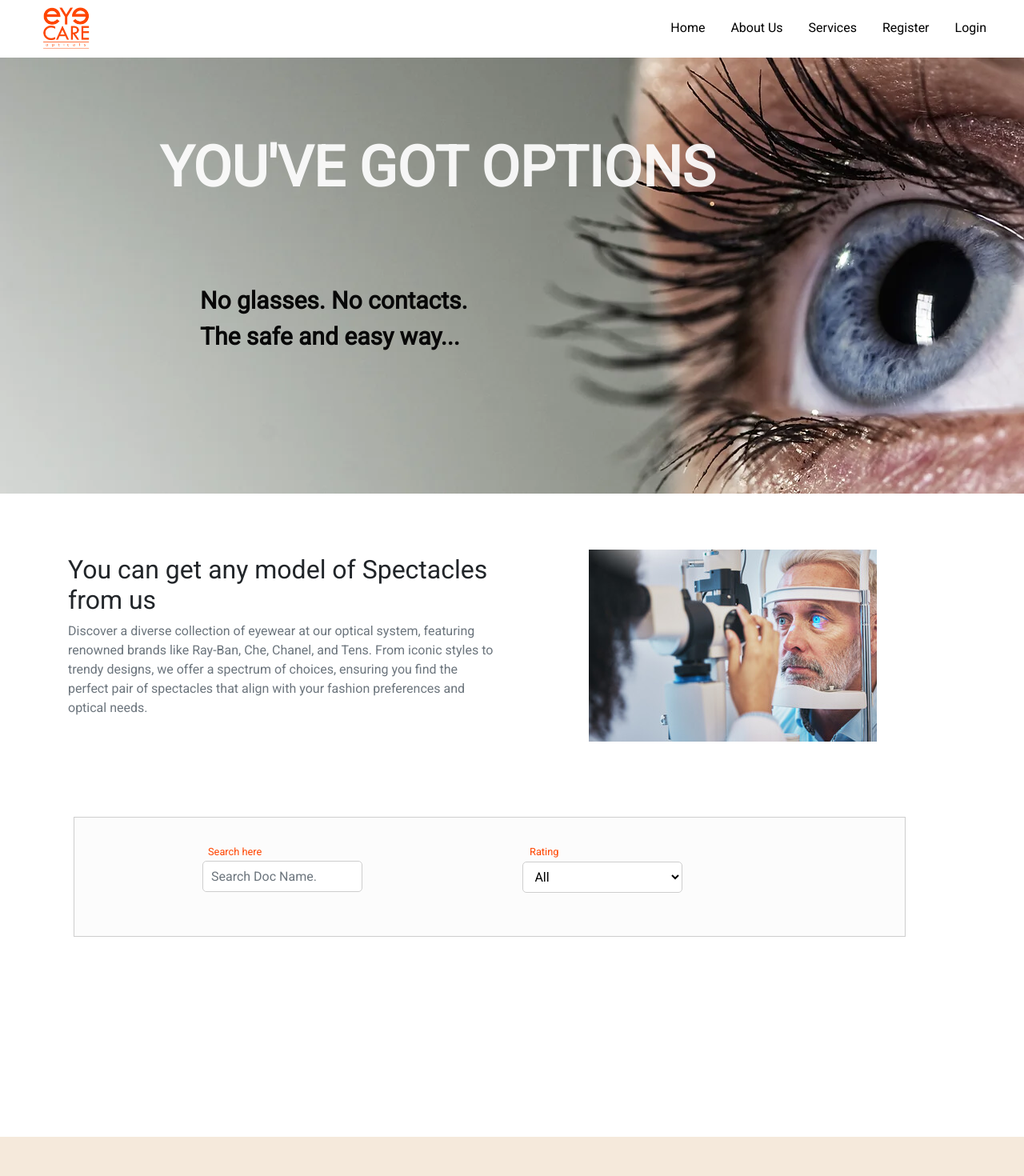
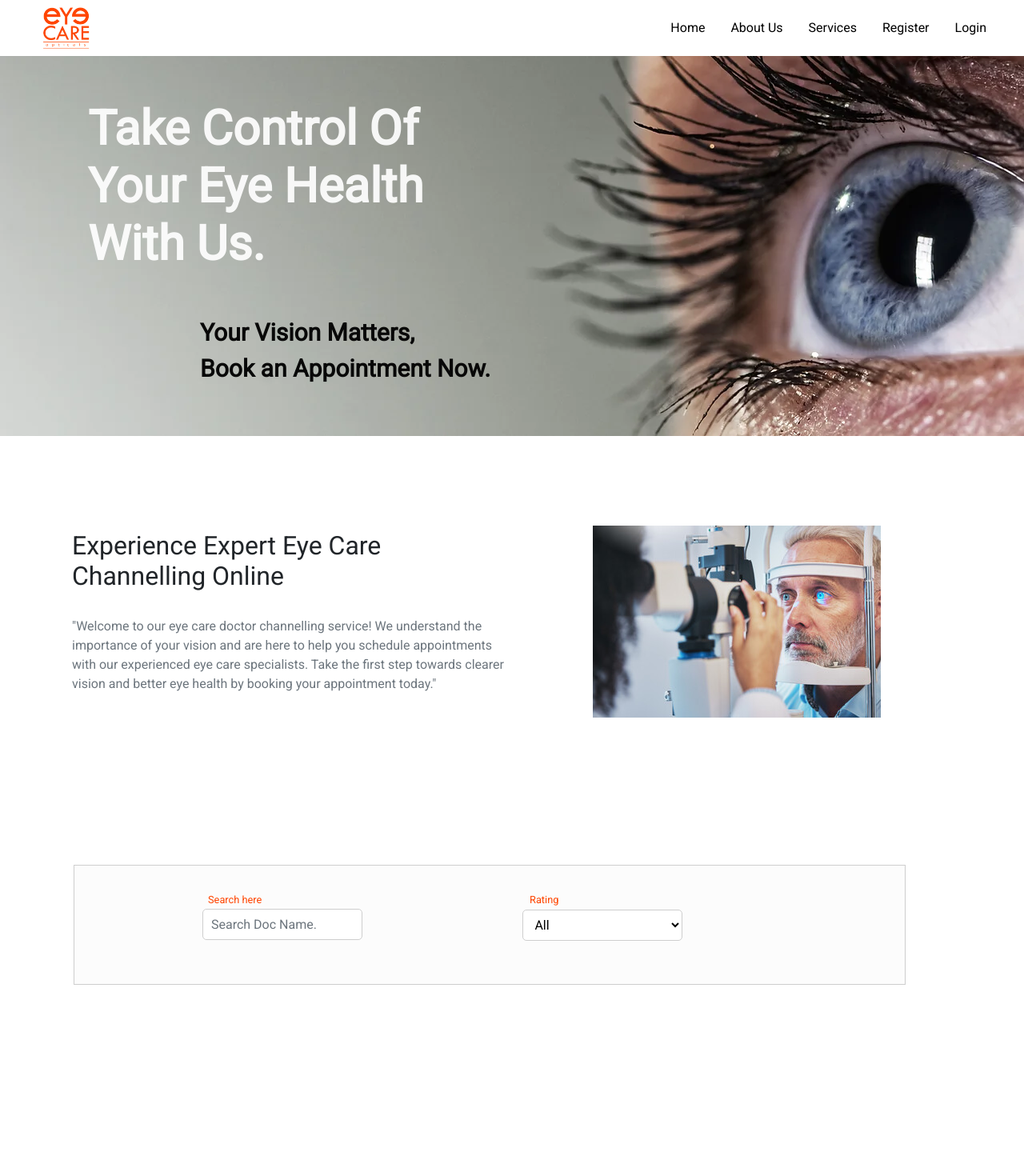
Before and after one commit to AbhishekPeiris/eYeCAREopticals, a React (Create React App) app in the folder frontend/: page /ophthalmologists in a window 1280 px wide. Shown: the top 1470 px of the page at 80% size. Built offline with nearby package versions, Linux system fonts and the light colour scheme.

Commit message:
update css

```diff
--- a/frontend/src/screens/EarSpecialistsScreen.js
+++ b/frontend/src/screens/EarSpecialistsScreen.js
@@ -5,13 +5,15 @@ import styles from '../styles/EarSpecialists.css';
 
 export default function EarSpecialistsScreen() {
     return (
-        <div>
+        <div className='background'>
             <br /><br /><br />
 
             <div className='row'>
                         <div className='col md-3 EarSptable_1col_1'>
-
-                    <p data-aos="fade-right"><small>vhggvhvv</small></p>
+                            <h1 className="mainfonttext" data-aos="fade-right">Quality Ear Care<br /> Right When You<br /> Need It .</h1>
+                            <br />
+                            <p className="eyefonttext" data-aos="fade-right">Your Ears Deserve the<br />
+                    Best Care...<br /></p>
                         </div>
                         <div className='col md-3'>
                         <img src={earimage} alt="ear pic" className="img-fluid" />
@@ -21,8 +23,12 @@ export default function EarSpecialistsScreen() {
             <div class="container py-5 earspacial">
                 <div class="row align-items-center mb-5 OpthTable_1">
                     <div class="col-lg-6 order-2 order-lg-1">
-                        <h2 class="font-weight-light">You can get any model of Spectacles from us</h2>
-                        <p class="text-muted mb-4">Discover a diverse collection of eyewear at our optical system, featuring renowned brands like Ray-Ban, Che, Chanel, and Tens. From iconic styles to trendy designs, we offer a spectrum of choices, ensuring you find the perfect pair of spectacles that align with your fashion preferences and optical needs.</p>
+                        <h2 class="font-weight-light">Your Journey to Clearer Hearing Begins Here</h2>
+                        <br />
+                        <p class="text-muted mb-4">"Welcome to our ear care doctor channelling service! Your hearing is precious, and we're dedicated to providing you with access to top-notch ear care specialists. Whether you need a routine check-up or specialized treatment, our platform makes it easy to schedule appointments at your convenience. Take charge of your hearing health today and book an appointment with us."
+
+
+                        </p>
                     </div>
                     <div class="col-lg-5 px-5 mx-auto order-1 order-lg-2" data-aos="fade-left"><img src={era1} alt="" class="img-fluid mb-4 mb-lg-0" /></div>
                 </div>
@@ -30,9 +36,7 @@ export default function EarSpecialistsScreen() {
 
             <div>
 
-                <div className='container'>
-
-                    <div className='row mt-5 Opthtable_3'>
+                <div className='row mt-5 eartable_3'>
 
                     <div className='col md-3 doctsearch'>
                         <small className='barname2'>Search here</small>
@@ -50,12 +54,6 @@ export default function EarSpecialistsScreen() {
                             <option value="sunglasses">Sunglasses</option>
                         </select>
                     </div>
-
-
-
-
-
-                    </div>
                 </div>
             </div>
 
--- a/frontend/src/screens/OphthalmologistsScreen.js
+++ b/frontend/src/screens/OphthalmologistsScreen.js
@@ -6,28 +6,30 @@ export default function OphthalmologistsScreen() {
     return (
 
         <div className='background'>
-            <br /><br /><br />
+
             <div>
                 <img src={eye} alt="eye pic" className='eye pic' />
             </div>
             <div>
-                <h1 className='mainfont'>YOU'VE GOT OPTIONS</h1> <br />
-                <p className='eyefont'>No glasses. No contacts.<br />
-                    The safe and easy way...<br />
+                <h1 className='mainfont'>Take Control Of <br />  Your Eye Health <br />  With Us.</h1> <br />
+                <p className='eyefont'>Your Vision Matters,<br />
+                    Book an Appointment Now.<br />
                 </p>
             </div>
 
-            <div class="container py-5">
-                <div class="row align-items-center mb-5 OpthTable_1">
-                    <div class="col-lg-6 order-2 order-lg-1">
-                        <h2 class="font-weight-light">You can get any model of Spectacles from us</h2>
-                        <p class="text-muted mb-4">Discover a diverse collection of eyewear at our optical system, featuring renowned brands like Ray-Ban, Che, Chanel, and Tens. From iconic styles to trendy designs, we offer a spectrum of choices, ensuring you find the perfect pair of spectacles that align with your fashion preferences and optical needs.</p>
+            <div class="lap_1">
+                <div class="container py-5">
+                    <div class="row align-items-center mb-5 OpthTable_1">
+                        <div class="col-lg-6 order-2 order-lg-1">
+                            <h2 class="font-weight-light">Experience Expert Eye Care Channelling Online</h2>
+                            <br />
+                            <p class="text-muted mb-4">"Welcome to our eye care doctor channelling service! We understand the importance of your vision and are here to help you schedule appointments with our experienced eye care specialists. Take the first step towards clearer vision and better eye health by booking your appointment today."</p>
+                        </div>
+                        <div class="col-lg-5 px-5 mx-auto order-1 order-lg-2" data-aos="fade-left"><img src={eye1} alt="" class="img-fluid mb-4 mb-lg-0" /></div>
                     </div>
-                    <div class="col-lg-5 px-5 mx-auto order-1 order-lg-2" data-aos="fade-left"><img src={eye1} alt="" class="img-fluid mb-4 mb-lg-0" /></div>
                 </div>
             </div>
             <div>
-
                 <div className='container'>
 
                     <div className='row mt-5 Opthtable_3'>
@@ -48,14 +50,9 @@ export default function OphthalmologistsScreen() {
                                 <option value="sunglasses">Sunglasses</option>
                             </select>
                         </div>
-
-
-
-
-
                     </div>
                 </div>
-            </div></div>
-
+            </div>
+        </div>
     )
 }
--- a/frontend/src/styles/EarSpecialists.css
+++ b/frontend/src/styles/EarSpecialists.css
@@ -26,5 +26,39 @@
 .earspacial{
     position: relative!important;
     bottom: -250px;
+}
+.eartable_3{
+    position: relative!important;
+    bottom: -10px!important;
+}
+.eartable_3{
+    background-color: #fcfcfc!important;
+    height: 150px !important;
+    width: 1040px !important;
+    margin-left: 200px !important;
+    padding-left: 50px !important;
+    padding-top: 30px !important;
+    border: 1px solid rgb(206, 206, 206) !important;
+
+    position: relative!important;
+    bottom: 0px!important;
 
 }
+.background{
+    background-color:white !important;
+}
+
+.mainfonttext{
+   margin-left: 150px !important;
+   margin-top: 50px !important;
+   font-weight: bold;
+   color: white;
+   font-size: 60px !important;
+}
+.eyefonttext{
+    margin-left: 400px !important;
+    font-size: 30px !important;
+    color: rgb(8, 4, 4);
+    font-weight: bold !important;
+    margin-top: 20px !important;
+ }
--- a/frontend/src/styles/Ophthalmologists.css
+++ b/frontend/src/styles/Ophthalmologists.css
@@ -1,6 +1,6 @@
 .eyefont{
     position: relative;
-    bottom: 380px !important;
+    bottom: 400px !important;
     font-size: 30px !important;
     margin-left: 250px !important;
     color: rgb(8, 8, 8) !important;
@@ -8,9 +8,9 @@
 }
 .mainfont{
     position: relative;
-    bottom: 450px!important;
-    font-size: 70px!important;
-    margin-left: 200px!important;
+    bottom: 420px!important;
+    font-size: 60px!important;
+    margin-left: 110px!important;
     color: rgba(255, 255, 255, 0.919)!important;
     font-weight: bold!important;
 }
@@ -39,6 +39,7 @@
 
     position: relative;
     bottom: 250px;
+
 }
 .doctsearch{
     position: relative;
@@ -74,3 +75,9 @@
     margin-left: -5px !important;
 
 }
+.lap_1{
+    position: relative!important;
+    bottom: 90px!important;
+    margin-left: 10px!important;
+
+}
```
Lines whose indentation alone changed are shown as unchanged.
